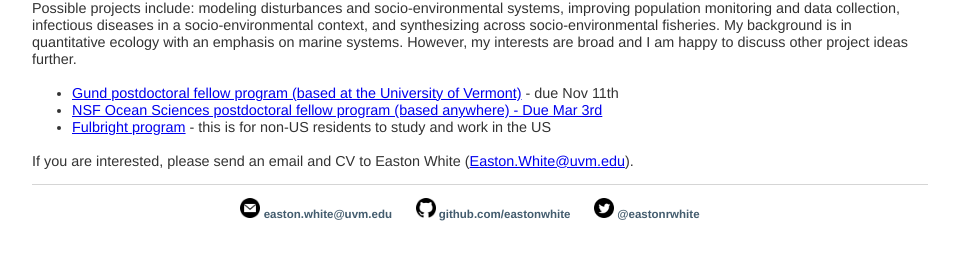
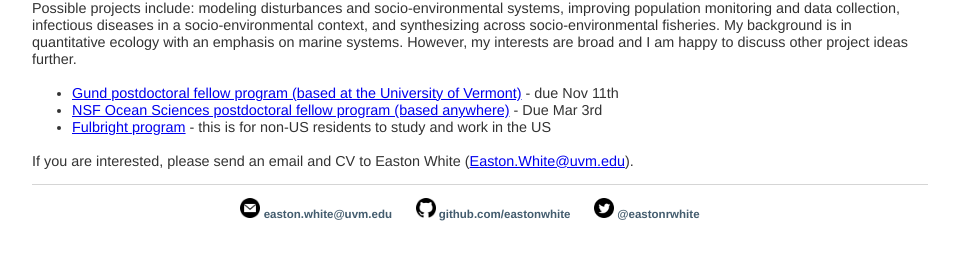
Before and after one commit to eastonwhite/eastonwhite.github.io, a Jekyll site: the page built from join/index.html, in a window 1280 px wide. Shown: the part 471-731 px from the top of the page, without its empty margins (160-1119 px from the left). Built offline with Jekyll 4.4.1, drawn with Linux system fonts in a browser that asks for light colours; part of the change alters nothing that is shown.

```diff
--- a/join/index.html
+++ b/join/index.html
@@ -14,7 +14,7 @@ title: Easton R. White | Join the Lab
 
  <ul>
    <li><a href="http://go.uvm.edu/nia9k">Gund postdoctoral fellow program (based at the University of Vermont)</a> - due Nov 11th</li>
-   <li><a href="https://www.nsf.gov/pubs/2021/nsf21538/nsf21538.htm">NSF Ocean Sciences postdoctoral fellow program (based anywhere) - Due Mar 3rd </a></li>
+   <li><a href="https://www.nsf.gov/pubs/2021/nsf21538/nsf21538.htm">NSF Ocean Sciences postdoctoral fellow program (based anywhere)</a> - Due Mar 3rd </li>
    <li><a href="https://us.fulbrightonline.org/">Fulbright program</a> - this is for non-US residents to study and work in the US</li>
 </ul>
 
```
